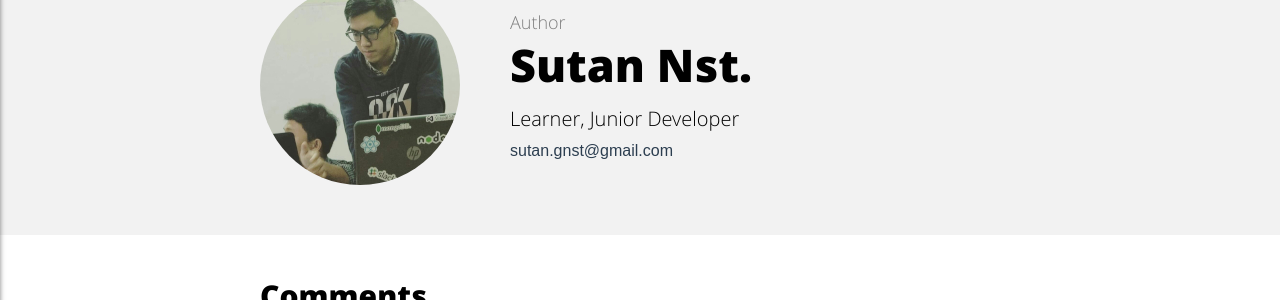
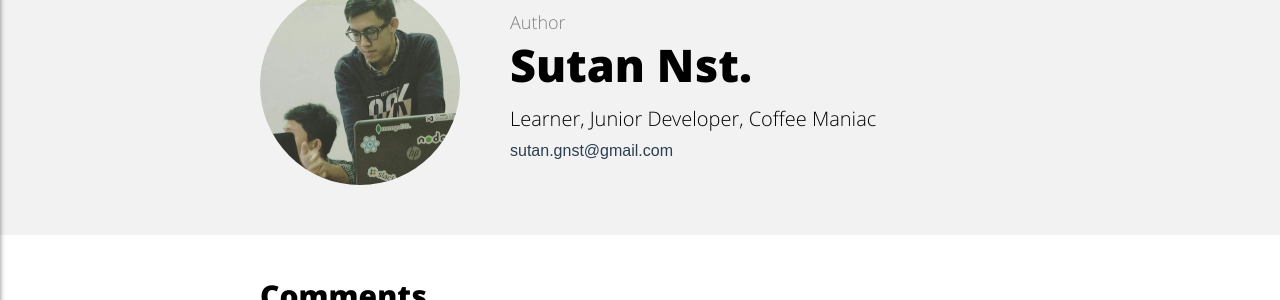
Before and after one commit to sgnzst/sgnzst.github.io, a Jekyll site: the page built from _posts/2018/10/2018-10-14-apakah-php-akan-mati-?.md, in a window 1280 px wide and 900 px high, scrolled down 3815 px. Shown: the part 382-682 px from the top of the window. Built offline with Jekyll 4.4.1, drawn with Linux system fonts in a browser that asks for light colours; comment, search, counter and statistics services are not loaded.

Commit message:
modified comments and config.yml

```diff
--- a/_config.yml
+++ b/_config.yml
@@ -6,7 +6,7 @@
 
 # User settings
 username: Sutan Nst.
-user_description: Learner, Junior Developer
+user_description: Learner, Junior Developer, Coffee Maniac
 user_title: sgnzst
 email: sutan.gnst@gmail.com
 github_username:  sgnzst
--- a/_includes/comments.html
+++ b/_includes/comments.html
@@ -10,7 +10,7 @@
         disqus_loaded = true;
         var disqus_shortname = '{{site.disqus_username}}';
         var disqus_title = '{{page.title.replace("'", "\\'")}}';
-        var disqus_url = '{{page.url}}';
+        var disqus_url = '{{site.url}}/{{page.url}}';
         var dsq = document.createElement('script'); dsq.type = 'text/javascript'; dsq.async = true;
         dsq.src = '//' + disqus_shortname + '.disqus.com/embed.js';
         (document.getElementsByTagName('head')[0] || document.getElementsByTagName('body')[0]).appendChild(dsq);
```
